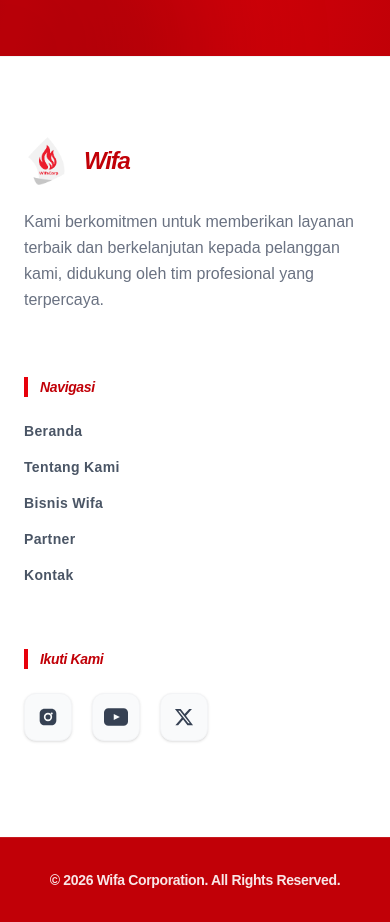
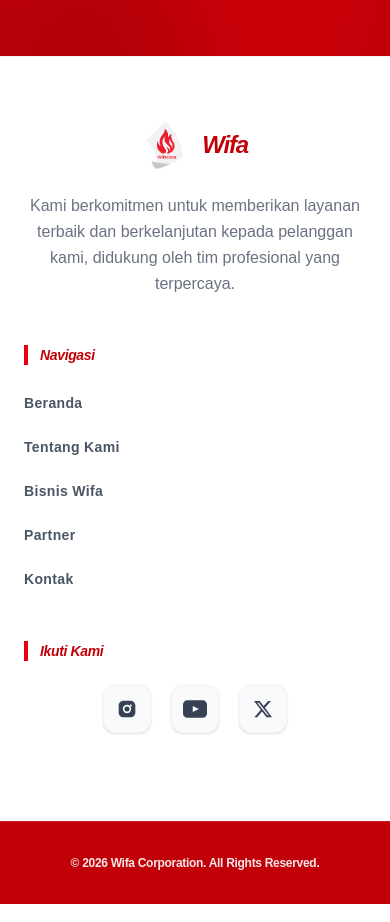
Before and after one commit to cRuu-sh/project-wifacorp, a Next.js app: page / in a window 390 px wide. Shown: the part 8880-9802 px from the top of the page. Built offline with nearby package versions, Linux system fonts and the light colour scheme.

Commit message:
style: optimize footer link touch targets and mobile alignment

```diff
--- a/components/footer.tsx
+++ b/components/footer.tsx
@@ -5,12 +5,11 @@ export default function Footer() {
     return (
         <footer className="w-full">
             {/* Bagian atas: putih */}
-            <div className="bg-white text-gray-800 pt-20 pb-12 border-t border-gray-100">
+            <div className="bg-white text-gray-800 pt-16 pb-10 border-t border-gray-100">
                 <div className="max-w-7xl mx-auto px-6 md:px-12 lg:px-20">
-                    <div className="grid grid-cols-1 sm:grid-cols-2 md:grid-cols-3 gap-16 mb-12">
-
+                    <div className="grid grid-cols-1 sm:grid-cols-2 lg:grid-cols-3 gap-12 md:gap-16 mb-12">
                         {/* Kolom 1: Logo & Deskripsi */}
-                        <div className="space-y-6">
+                        <div className="flex flex-col items-center text-center sm:items-start sm:text-left space-y-6">
                             <div className="flex items-center gap-3">
                                 <Image
                                     src="/logo_wifa.png"
@@ -42,7 +41,7 @@ export default function Footer() {
                                     <li key={item.name}>
                                         <Link
                                             href={item.href}
-                                            className="text-gray-600 hover:text-red-600 transition-colors font-bold text-sm capitalize tracking-wide block"
+                                            className="block py-1 text-gray-600 hover:text-red-600 transition-colors font-bold text-sm capitalize tracking-wide block"
                                         >
                                             {item.name}
                                         </Link>
@@ -56,7 +55,7 @@ export default function Footer() {
                             <h3 className="text-sm font-black capitalize tracking-tight mb-6 text-red-700 italic border-l-4 border-red-600 pl-3">
                                 Ikuti Kami
                             </h3>
-                            <div className="flex items-center gap-5">
+                            <div className="flex items-center justify-center sm:justify-start gap-5">
                                 {/* Instagram */}
                                 <Link href="#" className="w-12 h-12 flex items-center justify-center rounded-xl bg-gray-50 text-gray-700 hover:bg-red-600 hover:text-white transition-all duration-300 shadow-sm border border-gray-100">
                                     <svg xmlns="http://www.w3.org/2000/svg" className="h-5 w-5" fill="currentColor" viewBox="0 0 24 24">
@@ -84,7 +83,7 @@ export default function Footer() {
             {/* Bagian bawah: merah */}
             <div className="bg-red-700 text-white py-8 border-t border-white/10">
                 <div className="max-w-7xl mx-auto px-6 text-center">
-                    <p className="text-sm font-bold tracking-tight capitalize opacity-90">
+                    <p className="text-[12px] md:text-sm font-bold tracking-tight capitalize opacity-90">
                         © {new Date().getFullYear()} Wifa Corporation. All rights reserved.
                     </p>
                 </div>
```
